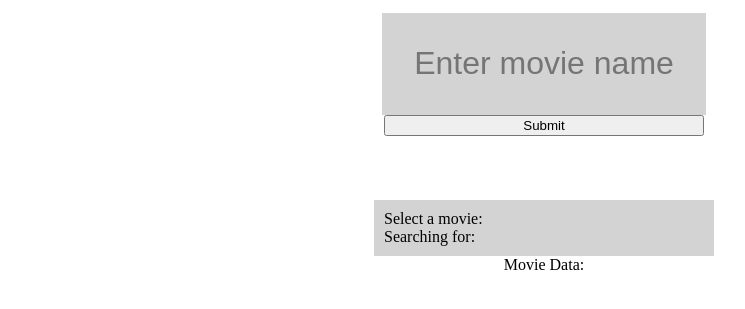
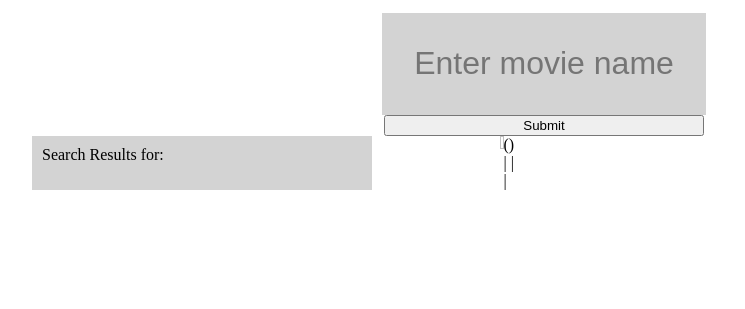
Before and after one commit to DerekJacobi/OMDB-Angular, a PHP site: page / in a window 1280 px wide. Shown: the top 309 px of the page, without its empty margins (96-841 px from the left). Run offline with PHP 8.4, Linux system fonts and the light colour scheme; some libraries are stand-ins or nearby versions.

Commit message:
movie info changes

```diff
--- a/home.html
+++ b/home.html
@@ -22,11 +22,12 @@
           </button>
 
       </form>
+    </div>
 
+      <div id="movieDivs">
         <!-- Display list of movies from search -->
         <div id='movieList'>
-        <h1>Select a movie:</h1>
-        <h3>Searching for: <span ng-bind="movieCtrl.movieSearch"></span></h3>
+          <h3>Search Results for: <span ng-bind="movieCtrl.movieSearch"></span></h3>
 
           <div ng-repeat="movie in movies" class="movieInList">
             <li ng-click="movieCtrl.movieSelect(movie.imdbID)">{{movie.Title}}  ({{movie.Year}})</li>
@@ -35,15 +36,17 @@
         </div>
 
         <div id='movieInfo'>
-        <h1>Movie Data:</h1>
-        <div ng-repeat="movie in movie">
-          <p>{{movie.Title}}</p>
-          <p>{{movie.Year}}</p>
-          <p>{{movie.Actors}}</p>
-
+            <img ng-src="{{movie.Poster}}"/>
+            <div>
+              <span>{{movie.Title}}</span>
+              <span>({{movie.Year}})</span>
+              <p><span>{{movie.Rated}}</span> | <span>{{movie.Runtime}}</span> | <span>{{movie.Genre}}</span> | <span>{{movie.Released}}</span></p>
+              <p ng-bind='movie.Actors'></p>
+              <p ng-bind='movie.Plot'></p>
+            </div>
+          </div>
         </div>
       </div>
 
-
   </body>
 </html>
--- a/scripts/ang.js
+++ b/scripts/ang.js
@@ -14,8 +14,8 @@ app.controller('MovieController', function($scope, $http){
   this.movieSelect = function(imdbID){
     $http.get('https://www.omdbapi.com/?i=' + imdbID + '&y=&plot=short&r=json').
       then(function(data){
-        console.log(data);
-        $scope.movie = data;
+        console.log(data.data);
+        $scope.movie = data.data;
       });
   };
 
--- a/scripts/jquery.js
+++ b/scripts/jquery.js
@@ -1,19 +1,26 @@
 $( document ).ready(function() {
   console.log("JS Loaded");
-
+  // Function to change size of search bar
   var onSearch = function(){
     $('.search').addClass("searchUp")
     $('.movie-title').addClass("searchSize")
   }
 
+  // run function onSearch when submit is clicked
   $('#submit').click(function(){
     onSearch();
   })
 
+  // run function onSearch when enter is hit
   $(".movie-title").keyup(function(ev) {
    if (ev.which === 13 ) {
      onSearch()
     }
    })
 
+   // run function onSearch when movie is clicked
+   $('#movieList').click(function(){
+     onSearch();
+   })
+
 });
--- a/stylesheet/angStyle.css
+++ b/stylesheet/angStyle.css
@@ -57,7 +57,6 @@ form {
   align-items: center;
   flex-direction: column;
   margin-top: 1%;
-  margin-bottom: 25%;
   transition: 1s ease all;
 }
 
@@ -65,11 +64,21 @@ li {
 	list-style: none;
 }
 
+img {
+	height: 25%;
+	width: 25%;
+}
+
 #movieList {
-	margin-top: 5%;
 	background-color: lightgrey;
 	width: 25%;
 	padding: 10px;
+	margin-left: 10%;
+}
+
+#movieInfo {
+	margin-left: 10%;
+	display: flex;
 }
 
 .movieInList {
@@ -77,3 +86,7 @@ li {
 	border: 1px solid yellow;
 	margin-bottom: 10px;
 }
+
+#movieDivs {
+	display: flex;
+}
```
Lines whose indentation alone changed are shown as unchanged.
